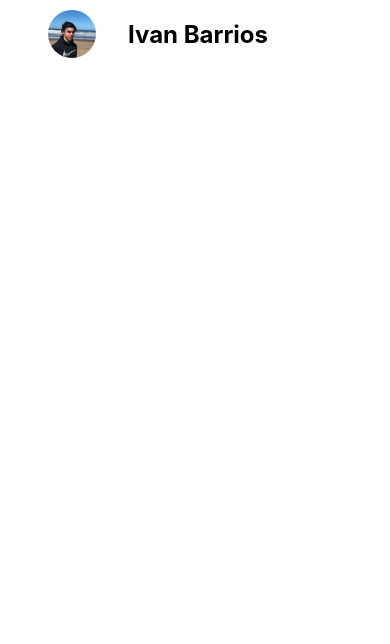
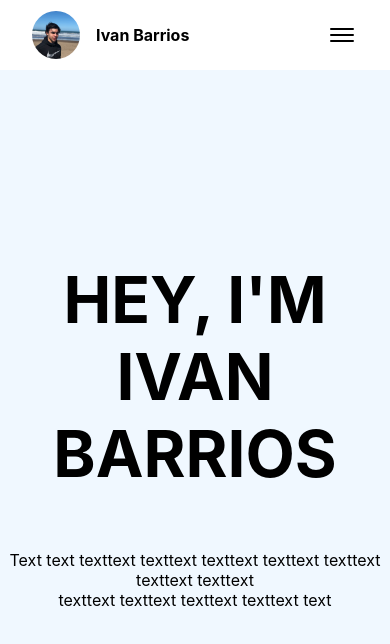
Before and after one commit to ivan-barrios/my-portfolio, a React (Create React App) app: page / in a window 390 px wide. Shown: the top 644 px of the page. Built offline with nearby package versions, Linux system fonts and the light colour scheme.

Commit message:
Navbar and Sidebar updated

```diff
--- a/src/App.js
+++ b/src/App.js
@@ -5,13 +5,13 @@ import Sidebar from "./components/Sidebar";
 import "./App.css";
 
 function App() {
-  const [showMenu, setShowMenu] = useState(true);
+  const [showMenu, setShowMenu] = useState(false);
 
   return (
     <div className="App">
       <Navbar setShowMenu={setShowMenu} showMenu={showMenu} />
       <Sidebar showMenu={showMenu} />
-      {/* <Home /> */}
+      <Home />
     </div>
   );
 }
--- a/src/components/Home.js
+++ b/src/components/Home.js
@@ -1,7 +1,16 @@
 import "./styles/home.css";
 
 const Home = () => {
-  return <div>Hola</div>;
+  return (
+    <div className="home">
+      <h1>HEY, I'M IVAN BARRIOS</h1>
+      <p>
+        Text text texttext texttext texttext texttext texttext texttext texttext
+        <br />
+        texttext texttext texttext texttext text
+      </p>
+    </div>
+  );
 };
 
 export default Home;
--- a/src/components/Navbar.js
+++ b/src/components/Navbar.js
@@ -26,11 +26,19 @@ const Navbar = ({ setShowMenu, showMenu }) => {
             </li>
           ))}
         </ul>
-        <ion-icon
-          size="large"
-          name="menu-outline"
-          onClick={() => setShowMenu(!showMenu)}
-        ></ion-icon>
+        {showMenu ? (
+          <ion-icon
+            size="large"
+            name="close-outline"
+            onClick={() => setShowMenu(!showMenu)}
+          ></ion-icon>
+        ) : (
+          <ion-icon
+            size="large"
+            name="menu-outline"
+            onClick={() => setShowMenu(!showMenu)}
+          ></ion-icon>
+        )}
       </div>
     </nav>
   );
--- a/src/components/Sidebar.js
+++ b/src/components/Sidebar.js
@@ -2,7 +2,7 @@ import "./styles/sidebar.css";
 
 const Sidebar = ({ showMenu }) => {
   return (
-    <ul className={showMenu ? "sideMenu" : "sideMenu clicked"}>
+    <ul className={showMenu ? "sideMenu clicked" : "sideMenu"}>
       <li>
         <a href="#home">Home</a>
       </li>
--- a/src/components/styles/home.css
+++ b/src/components/styles/home.css
@@ -0,0 +1,13 @@
+.home {
+    background-color: aliceblue;
+    width: 100vw;
+    height: 100vh;
+    display: flex;
+    flex-direction: column;
+    justify-content: center;
+    align-items: center;
+}
+
+.home > h1 {
+    font-size: 4rem;
+}
--- a/src/components/styles/navbar.css
+++ b/src/components/styles/navbar.css
@@ -1,17 +1,22 @@
 nav {
     background-color: #FFF;
     color: black;
-    position: sticky;
+    position: fixed;
+    width: 100vw;
+    height: 70px;
     display: flex;
     justify-content: space-between;
-    padding: 0 3rem 0 3rem;
 }
 
 .me {
+    margin-left: 2rem;
     display: flex;
     justify-content: center;
     align-items: center;
-    gap: 2rem;
+    gap: 1rem;
+}
+.me > h1 {
+    font-size: 2rem;
 }
 .my-img {
     width: 3rem;
@@ -20,13 +25,14 @@ nav {
 
 .header-main {
     display: flex;
+    margin-right: 2rem;
 }
 
 .header-links {
     display: flex;
     align-items: center;
     margin: 0;
-    gap: 3rem;
+    gap: 2rem;
 }
 
 .header-links > li {
@@ -41,6 +47,7 @@ nav {
     color: black;
     text-decoration: none;
     font-weight: bold;
+    font-size: 1.4rem;
     transition: color .3s ease;
 }
 .header-links > li > a:hover {
@@ -53,7 +60,16 @@ ion-icon {
     cursor: pointer;
 }
 
-@media (max-width: 800px) {
+@media (max-width:900px) {
+    .header-links > li > a {
+        font-size: 1rem;
+    }
+    .me > h1 {
+        font-size: 1rem;
+    }
+}
+
+@media (max-width: 600px) {
     .header-links {
         display: none;
     }
--- a/src/components/styles/sidebar.css
+++ b/src/components/styles/sidebar.css
@@ -1,7 +1,9 @@
 .sideMenu {
     display: none;
+    background-color: #FFF;
     width: 100vw;
     position: absolute;
+    top : 70px;
     right: -100vw;
     margin: 0;
     transition: transform .4s ease;
@@ -33,7 +35,7 @@
     color: #facf0f;
 }
 
-@media (max-width: 800px) {
+@media (max-width: 600px) {
     .sideMenu {
         display: flex;
     }
```
